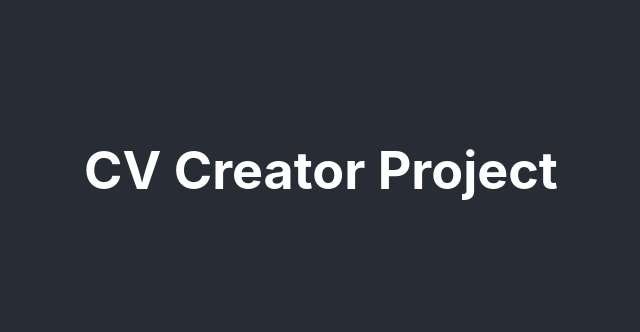
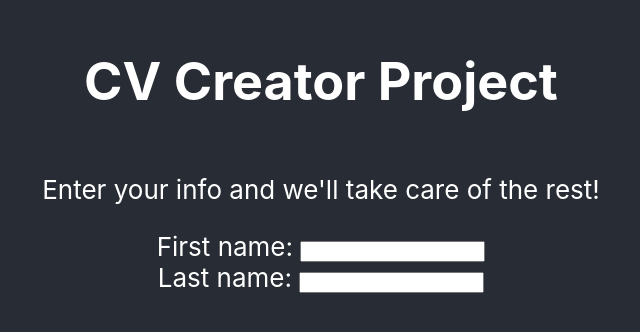
Before and after one commit to pinkx-xlink/cv-application-project, a React (Create React App) app in the folder cv-app-project/: page / in a window 1280 px wide. Shown: the part 230-562 px from the top of the page, without its empty margins (319-959 px from the left). Built offline with nearby package versions, Linux system fonts and the light colour scheme.

Commit message:
Display fullName

```diff
--- a/cv-app-project/src/App.js
+++ b/cv-app-project/src/App.js
@@ -4,10 +4,40 @@ import { useState } from 'react';
 function App() {
   const [firstName, setFirstName] = useState('');
   const [lastName, setLastName] = useState('');
+
+  const fullName = firstName + ' ' + lastName;
+  function handleFirstNameChange(e) {
+    setFirstName(e.target.value);
+  }
+
+  function handleLastNameChange(e) {
+    setLastName(e.target.value);
+  }
+
   return (
     <div className="App">
       <header className="App-header">
         <h1>CV Creator Project</h1>
+        <p>Enter your info and we'll take care of the rest!</p>
+
+        <label>
+          First name: {' '}
+          <input
+            value={firstName}
+            onChange={handleFirstNameChange}
+          />
+        </label>
+        <label>
+          Last name: {' '}
+          <input
+            value={lastName}
+            onChange={handleLastNameChange}
+          />
+        </label>
+
+        <div>
+          <h2>{fullName}</h2>
+        </div>
       </header>
     </div>
   );
```
